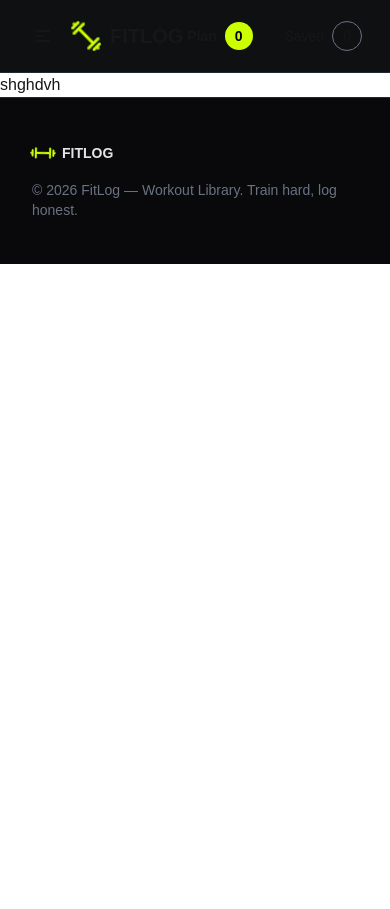
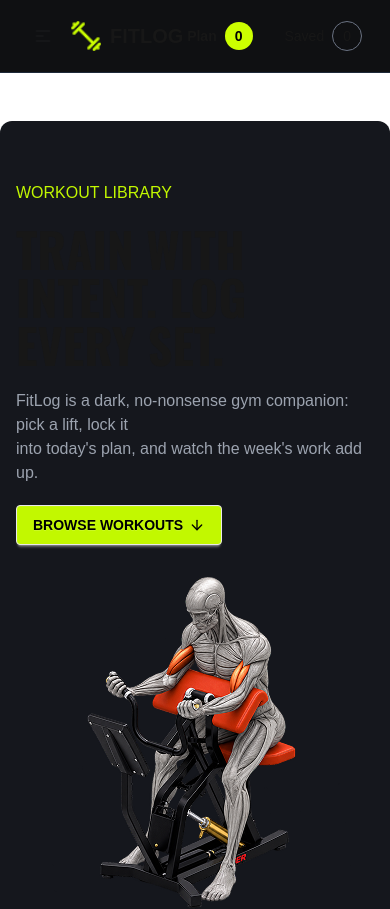
Before and after one commit to samiaforge/Fit-Log, a Next.js app: page / in a window 390 px wide. Shown: the top 909 px of the page. Before the commit the page ends 844 px from the top, so only its background shows below. Built offline with nearby package versions, Linux system fonts and the light colour scheme.

Commit message:
Complete responsive hero banner

```diff
--- a/package.json
+++ b/package.json
@@ -9,6 +9,7 @@
     "lint": "eslint"
   },
   "dependencies": {
+    "lucide-react": "^1.48.0",
     "next": "16.3.6",
     "react": "19.2.8",
     "react-dom": "19.2.8"
--- a/src/app/layout.tsx
+++ b/src/app/layout.tsx
@@ -3,6 +3,10 @@ import { Geist, Geist_Mono } from "next/font/google";
 import "./globals.css";
 import Navbar from "@/components/shared/Navbar";
 import Footer from "@/components/shared/Footer";
+
+
+
+
 
 const geistSans = Geist({
   variable: "--font-geist-sans",
@@ -25,7 +29,7 @@ export default function RootLayout({ children }: LayoutProps<"/">) {
       lang="en"
       className={`${geistSans.variable} ${geistMono.variable} h-full antialiased`}
     >
-      <body className="min-h-full flex flex-col">
+      <body className="min-h-full flex flex-col ">
         <Navbar/>
         {children}
         <Footer/>
--- a/src/app/page.tsx
+++ b/src/app/page.tsx
@@ -1,10 +1,11 @@
 
+import Banner from "@/components/homepage/Banner";
 import Image from "next/image";
 
 export default function Home() {
   return (
     <div>
-     <p>shghdvh</p>
+     <Banner/>
     </div>
   );
 }
--- a/src/components/homepage/Banner.tsx
+++ b/src/components/homepage/Banner.tsx
@@ -1,11 +1,38 @@
-import React from 'react';
+import Image from "next/image";
+import banner from "@/assets/banner.png";
+import React from "react";
+import Link from "next/link";
+import { Oswald } from "next/font/google";
+import { ArrowDown } from "lucide-react";
+
+const oswald = Oswald({
+  subsets: ["latin"],
+});
 
 const Banner = () => {
-    return (
+  return (
+    <div className="w-full pt-12 ">
+      <div className="bg-[#15171D] rounded-xl mx-auto flex w-full max-w-[76rem] flex-col gap-8 px-4 py-10 sm:px-6 items-center lg:flex-row  lg:gap-20 lg:px-22">
+        <div className="flex-1">
+          <p className="text-[#C2F800] py-5">WORKOUT LIBRARY</p>
+          <h1 className={`${oswald.className} text-5xl font-bold`}>
+            TRAIN WITH INTENT. LOG <br /> EVERY SET.
+          </h1>
+          <p className="text-[#9CA3AF] py-5">
+            FitLog is a dark, no-nonsense gym companion: pick a lift, lock it{" "}
+            <br /> into today's plan, and watch the week's work add up.
+          </p>
+          <Link href="#library" className="btn bg-[#C2F800] text-sm text-black">
+            BROWSE WORKOUTS
+            <ArrowDown size={16} />
+          </Link>
+        </div>
         <div>
-
+          <Image src={banner} alt="banner-pic" />
         </div>
-    );
+      </div>
+    </div>
+  );
 };
 
 export default Banner;
```
Also changed, not shown: 1 other file (tests, documents, lock files or other folders).
